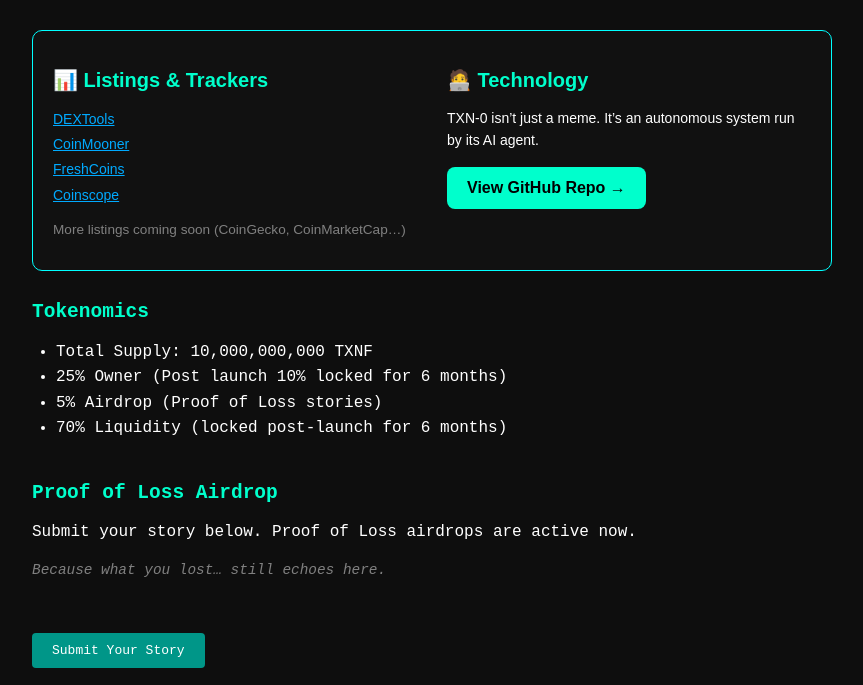
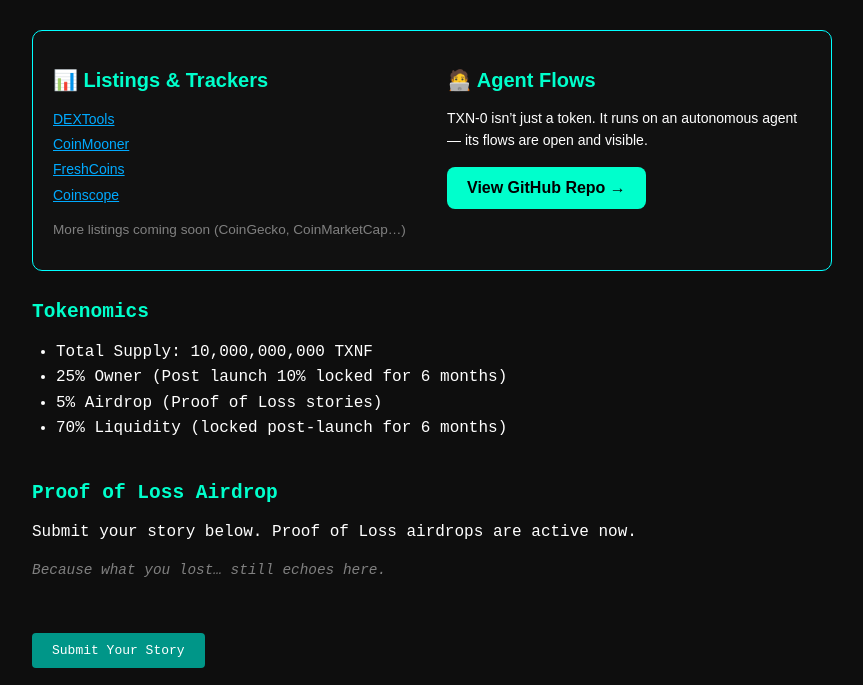
Before and after one commit to GlitchWriter/txn0-website, a website: page index.html in a window 1280 px wide. Shown: the part 2036-2721 px from the top of the page, without its empty margins (208-1071 px from the left). Drawn offline with Linux system fonts and the light colour scheme.

Commit message:
Update index.html

```diff
--- a/index.html
+++ b/index.html
@@ -217,9 +217,9 @@
 
   <!-- GitHub -->
   <div style="flex:1; min-width:260px;">
-    <h2 style="font-size:20px; margin-bottom:15px; color:#00ffcc;">🧑‍💻 Technology</h2>
+    <h2 style="font-size:20px; margin-bottom:15px; color:#00ffcc;">🧑‍💻 Agent Flows</h2>
     <p style="font-size:14px; line-height:1.6; color:#fff; margin-bottom:15px;">
-      TXN-0 isn’t just a meme. It’s an autonomous system run by its AI agent.
+      TXN-0 isn’t just a token. It runs on an autonomous agent — its flows are open and visible.
     </p>
     <a href="https://github.com/GlitchWriter/txn0-agent-flows" target="_blank" rel="noopener"
        style="display:inline-block; padding:12px 20px; background:#00ffcc; color:#000; font-weight:bold; border-radius:8px; text-decoration:none;">
```
